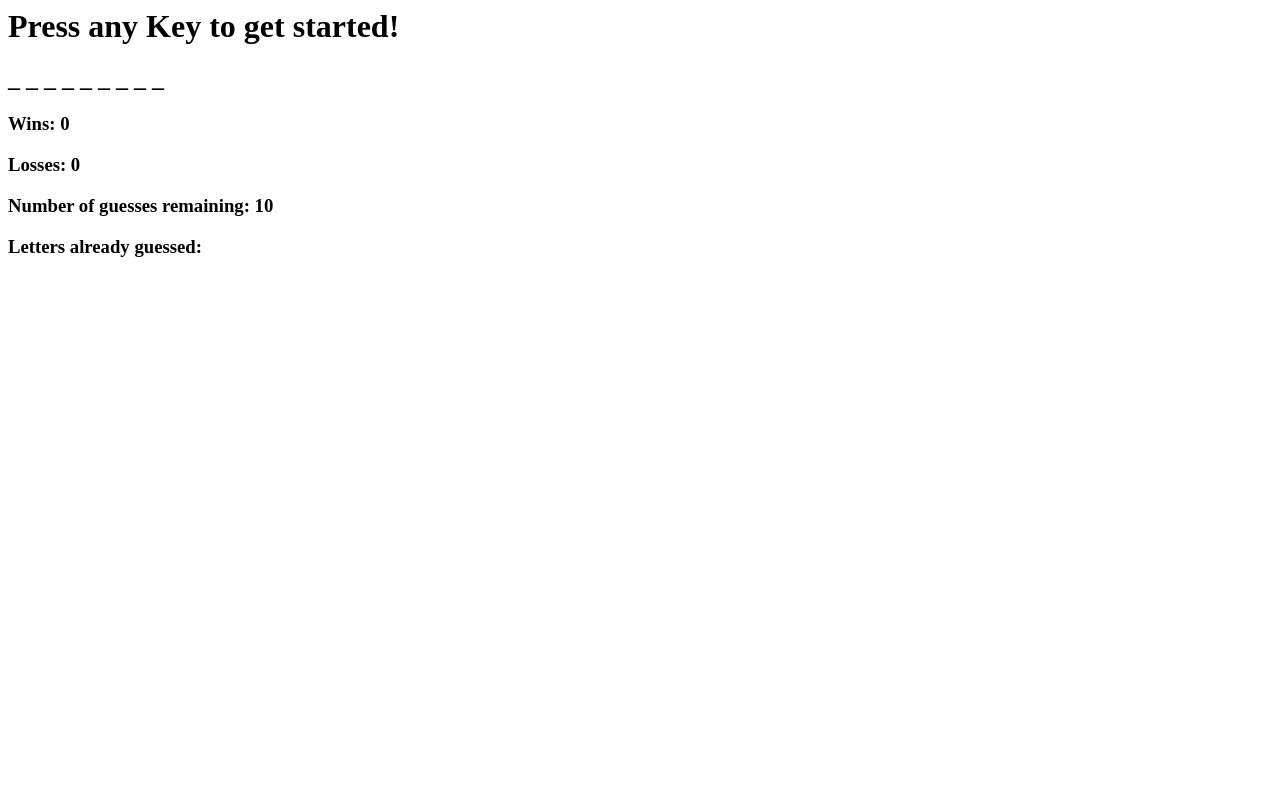
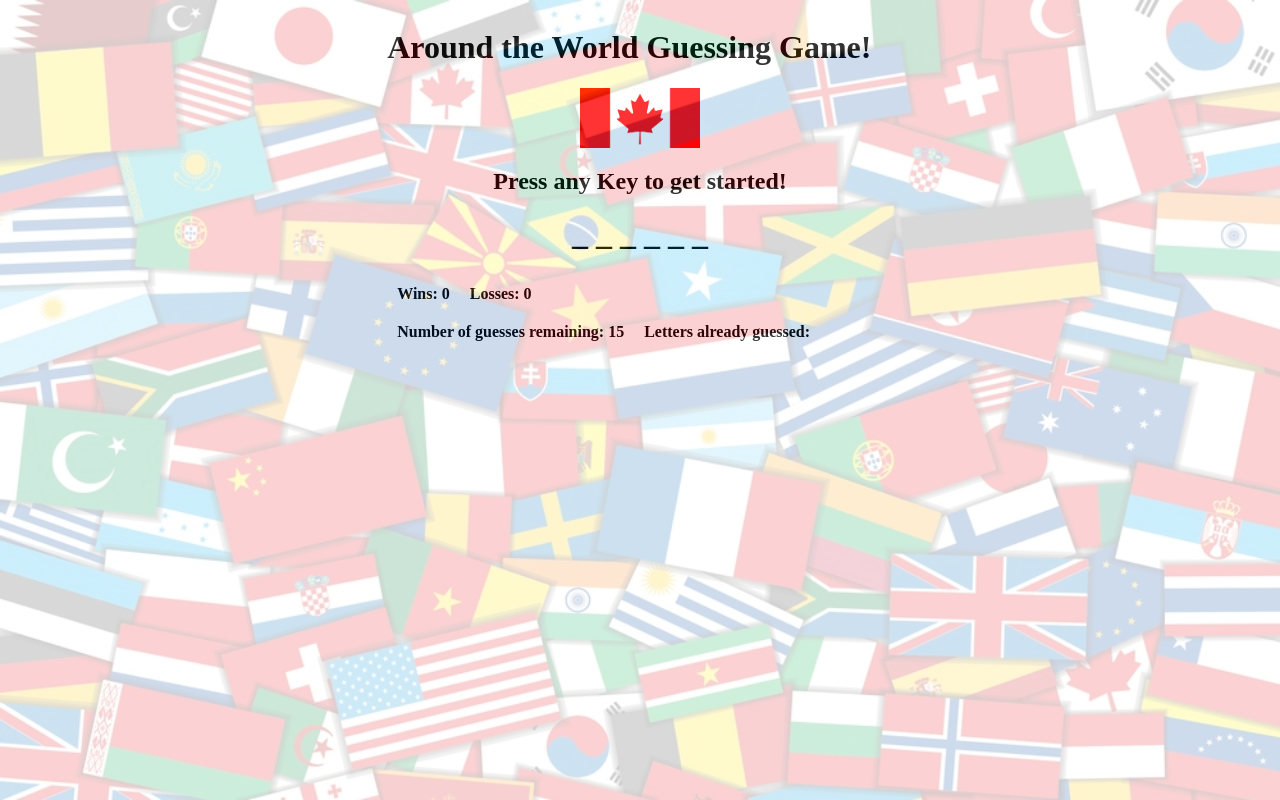
Before and after one commit to Saigonomai/WordGuessGame, a plain HTML site: page index.html in a window 1280 px wide. Drawn offline with Linux system fonts and the light colour scheme.

Commit message:
added styling and additional js to accommodate for it

```diff
--- a/assets/css/style.css
+++ b/assets/css/style.css
@@ -0,0 +1,54 @@
+body:before {
+    content: ' ';
+    position: absolute;
+    left: 0;
+    top: 0;
+    width: 100%;
+    height: 100%;
+    opacity: 0.2;
+    background-image: url('../images/backdrop.jpg');
+    background-size: cover;
+}
+.title{
+    float: left;
+}
+.flag {
+    height: 60px;
+}
+.header{
+    text-align: center;
+    margin-left: 30%;
+    margin-right: 30%;
+}
+.wordbox{
+    text-align: center;
+    margin-left: 30%;
+    margin-right: 30%;
+}
+.win{
+    float: left;
+    margin: 10px;
+}
+.lose{
+    float: left;
+    margin: 10px;
+}
+.guessleft{
+    float: left;
+    margin: 10px;
+}
+.guessed{
+    float: left;
+    margin: 10px;
+}
+.infobox{
+    text-align: center;
+    margin-left: 30%;
+    margin-right: 30%;
+}
+
+.clearfix::after {
+    content: "";
+    display: block;
+    clear: both;
+}
--- a/assets/javascript/game.js
+++ b/assets/javascript/game.js
@@ -3,9 +3,9 @@
         var wordnum = 0;
         var win = 0;
         var loss = 0;
-        var guesses = 10;
+        var guesses = 15;
         var guessedStr = "";
-        var wordlist = ['space out','beat it'];
+        var wordlist = ["canada", "china", "japan", "mexico", "united kingdom", "south korea", "australia",  "greece"];
         var correctGuesses = [];
         var wordStr = "";
         var gameover = false;
@@ -42,7 +42,7 @@
         }
         //progresses the game to the next word
         function nextWord(){
-            guesses = 10;
+            guesses = 15;
             guessedStr = "";
             correctGuesses = [];
             wordStr = "";
@@ -53,12 +53,16 @@
                     wordStr += "_ ";
                 }
                 document.getElementById("word").innerHTML = wordStr.trim();
+                document.getElementById("hint").src = "assets/images/" + wordlist[wordnum] +".png";
 
             } else {
                 if (win > loss) {
-                    document.getElementById("msg").innerHTML = "You win!"
+                    document.getElementById("msg").innerHTML = "You win!";
+                    document.getElementById("hint").src = "assets/images/fireworks.png";
+                    document.getElementById("hint").style.height = 150;
                 } else {
-                    document.getElementById("msg").innerHTML = "Game Over!"
+                    document.getElementById("msg").innerHTML = "Better Luck Next Time!";
+                    document.getElementById("hint").src = "assets/images/surrender.png";
                 }
                 gameover = true;
             }
@@ -75,18 +79,19 @@
             if ((guesses === 0) || wordGuessed) {
                 if (wordGuessed) {
                     win += 1;
-                    document.getElementById("msg").innerHTML = "Congratulations"
+                    document.getElementById("msg").innerHTML = "Congratulations";
                 } else if (guesses ===0) {
                     loss +=1;
-                    document.getElementById("msg").innerHTML = "Too Bad! :("
+                    document.getElementById("msg").innerHTML = "Too Bad!";
                 }
-                nextWord()
+                nextWord();
             }
         }
         for (i=0; i < wordlist[wordnum].length; i++) {
             wordStr += "_ ";
         }
         document.getElementById("word").innerHTML = wordStr.trim();
+        document.getElementById("hint").src = "assets/images/" + wordlist[wordnum] +".png";
         updateValues();
         window.addEventListener("keypress", function(e){
             var key = e.key.toLowerCase();
@@ -98,6 +103,6 @@
             }
 
 
-        })
+        });
     };
 }());
--- a/index.html
+++ b/index.html
@@ -5,19 +5,23 @@
         <link rel="stylesheet" href="assets/css/style.css">
     </head>
     <body>
-        <div>
-            <h1 class="msg" id="msg">Press any Key to get started!</h1>
+        <div class="header">
+            <h1 class="title">Around the World Guessing Game!</h1>
+            <img class="flag" id="hint">
+            <div class="clearfix"></div>
+            <h2 class="msg" id="msg">Press any Key to get started!</h2>
         </div>
-        <div>
-            <h2 class="word" id="word"></h2>
+        <div class="wordbox">
+            <h1 class="word" id="word"></h1>
         </div>
-        <div>
-            <h3 class="win" id="win">Wins:_</h3>
-            <h3 class="lose" id="lose">Losses:_</h3>
+        <div class="infobox">
+            <h4 class="win" id="win">Wins:_</h4>
+            <h4 class="lose" id="lose">Losses:_</h4>
         </div>
-        <div>
-            <h3 class="guessleft" id="guessleft">Number of guesses remaining:_</h3>
-            <h3 class="guessed" id="guessed">Letters already guessed:_</h3>
+        <div class="clearfix"></div>
+        <div class="infobox">
+            <h4 class="guessleft" id="guessleft">Number of guesses remaining:_</h4>
+            <h4 class="guessed" id="guessed">Letters already guessed:_</h4>
         </div>
         <script src="assets/javascript/game.js"></script>
     </body>
```
Also changed, not shown: assets/images/australia.png (added), assets/images/backdrop.jpg (added), assets/images/canada.png (added), assets/images/china.png (added), assets/images/fireworks.png (added), assets/images/greece.png (added), assets/images/japan.png (added), assets/images/mexico.png (added), assets/images/south korea.png (added), assets/images/surrender.png (added), assets/images/united kingdom.png (added).
